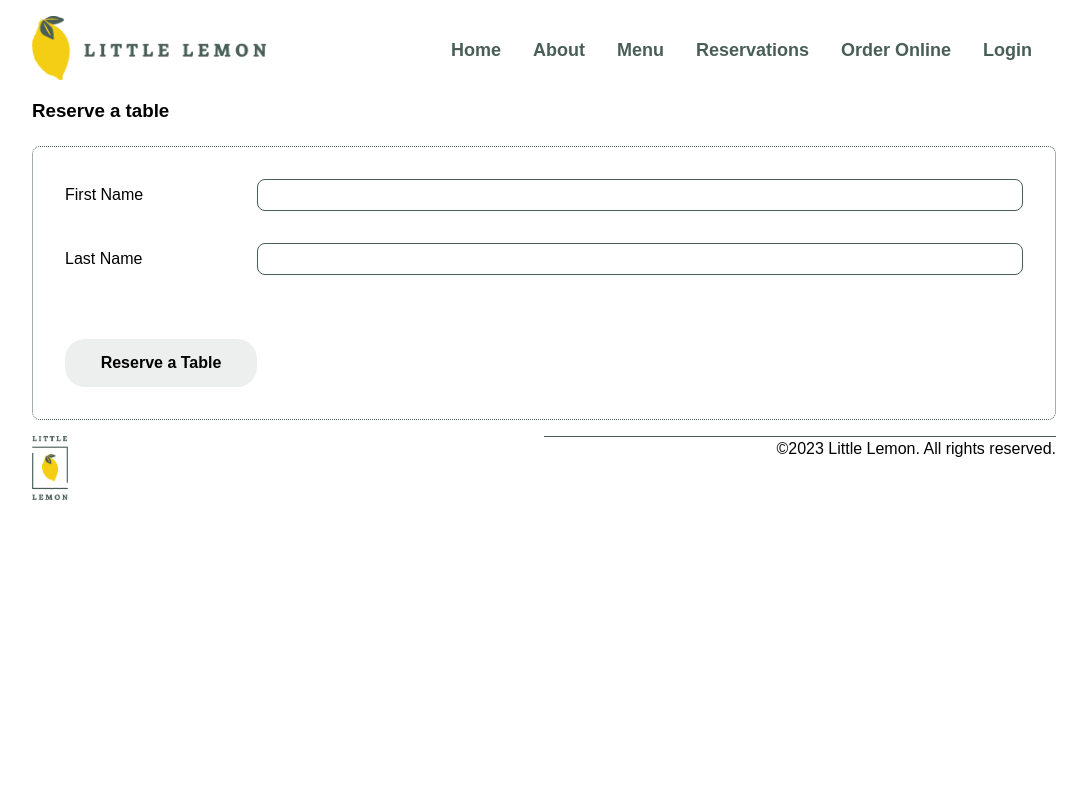
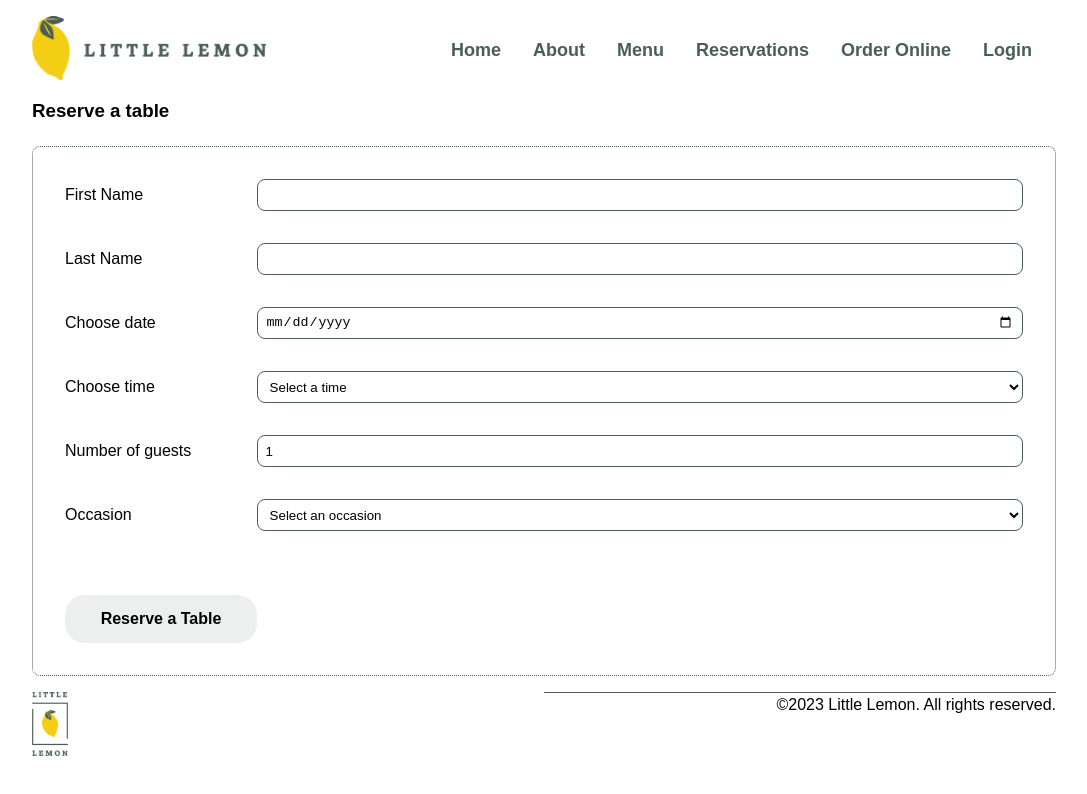
Before and after one commit to nithyanatarajan/littlelemon, a React (Create React App) app: page /reservations in a window 1280 px wide. Shown: the top 794 px of the page, without its empty margins (96-1183 px from the left). Built offline with nearby package versions, Linux system fonts and the light colour scheme.

Commit message:
Enhance ReservationForm - add all necessary fields and tests

```diff
--- a/src/components/ReservationsForm.css
+++ b/src/components/ReservationsForm.css
@@ -23,11 +23,13 @@
   height: 2rem;
 }
 
-.form-input > input[type='text'] {
+.form-input > input, select {
   border: 1px solid var(--themegreen);
   border-radius: var(--input-border-radius);
   height: 100%;
   width: 100%;
+  background-color: var(--themewhite);
+  padding: 0 0.5rem;
 }
 
 .form > button {
--- a/src/components/ReservationsForm.js
+++ b/src/components/ReservationsForm.js
@@ -1,12 +1,28 @@
+/* eslint-disable jsx-a11y/label-has-associated-control */
+/* eslint-disable react/jsx-props-no-spreading */
 import PropTypes from 'prop-types';
 import './ReservationsForm.css';
+import { useState } from 'react';
 import { useFormik } from 'formik';
 
 const ReservationsForm = ({ onSubmit }) => {
   const initialValues = {
     firstName: '',
     lastName: '',
+    date: '',
+    time: '',
+    guests: 1,
+    occasion: '',
   };
+
+  const [availableTimes] = useState([
+    '17:00',
+    '18:00',
+    '19:00',
+    '20:00',
+    '21:00',
+    '22:00',
+  ]);
 
   const handleSubmit = (values, { resetForm }) => {
     onSubmit(values);
@@ -24,6 +40,18 @@ const ReservationsForm = ({ onSubmit }) => {
       errors.lastName = 'Last Name is required';
     }
 
+    if (!values.date) {
+      errors.date = 'Date is required';
+    }
+
+    if (!values.time) {
+      errors.time = 'Time is required';
+    }
+
+    if (!values.occasion) {
+      errors.occasion = 'Occasion is required';
+    }
+
     return errors;
   };
 
@@ -36,14 +64,12 @@ const ReservationsForm = ({ onSubmit }) => {
   return (
     <form className='form' onSubmit={formik.handleSubmit}>
       <div className='form-row'>
-        {/* eslint-disable-next-line jsx-a11y/label-has-associated-control */}
         <label htmlFor='firstName'>First Name</label>
         <div className='form-input'>
           <input
             type='text'
             id='firstName'
             name='firstName'
-            /* eslint-disable-next-line react/jsx-props-no-spreading */
             {...formik.getFieldProps('firstName')}
             required
           />
@@ -54,19 +80,86 @@ const ReservationsForm = ({ onSubmit }) => {
         </div>
       </div>
       <div className='form-row'>
-        {/* eslint-disable-next-line jsx-a11y/label-has-associated-control */}
         <label htmlFor='lastName'>Last Name</label>
         <div className='form-input'>
           <input
             type='text'
             id='lastName'
             name='lastName'
-            /* eslint-disable-next-line react/jsx-props-no-spreading */
             {...formik.getFieldProps('lastName')}
             required
           />
           {formik.touched.lastName && formik.errors.lastName && (
             <div className='form-error'>{formik.errors.lastName}</div>
+          )}
+        </div>
+      </div>
+      <div className='form-row'>
+        <label htmlFor='date'>Choose date</label>
+        <div className='form-input'>
+          <input
+            type='date'
+            id='date'
+            name='date'
+            {...formik.getFieldProps('date')}
+            required
+          />
+          {formik.touched.date && formik.errors.date && (
+            <div className='form-error'>{formik.errors.date}</div>
+          )}
+        </div>
+      </div>
+      <div className='form-row'>
+        <label htmlFor='time'>Choose time</label>
+        <div className='form-input'>
+          <select
+            id='time'
+            name='time'
+            {...formik.getFieldProps('time')}
+            required
+          >
+            <option value=''>Select a time</option>
+            {availableTimes.map((time) => (
+              <option key={time} value={time}>
+                {time}
+              </option>
+            ))}
+          </select>
+          {formik.touched.time && formik.errors.time && (
+            <div className='form-error'>{formik.errors.time}</div>
+          )}
+        </div>
+      </div>
+      <div className='form-row'>
+        <label htmlFor='guests'>Number of guests</label>
+        <div className='form-input'>
+          <input
+            type='number'
+            placeholder='1'
+            min='1'
+            max='10'
+            id='guests'
+            name='guests'
+            {...formik.getFieldProps('guests')}
+            required
+          />
+        </div>
+      </div>
+      <div className='form-row'>
+        <label htmlFor='occasion'>Occasion</label>
+        <div className='form-input'>
+          <select
+            id='occasion'
+            name='occasion'
+            {...formik.getFieldProps('occasion')}
+            required
+          >
+            <option value=''>Select an occasion</option>
+            <option value='Birthday'>Birthday</option>
+            <option value='Anniversary'>Anniversary</option>
+          </select>
+          {formik.touched.occasion && formik.errors.occasion && (
+            <div className='form-error'>{formik.errors.occasion}</div>
           )}
         </div>
       </div>
```
Also changed, not shown: 1 other file (tests, documents, lock files or other folders).
